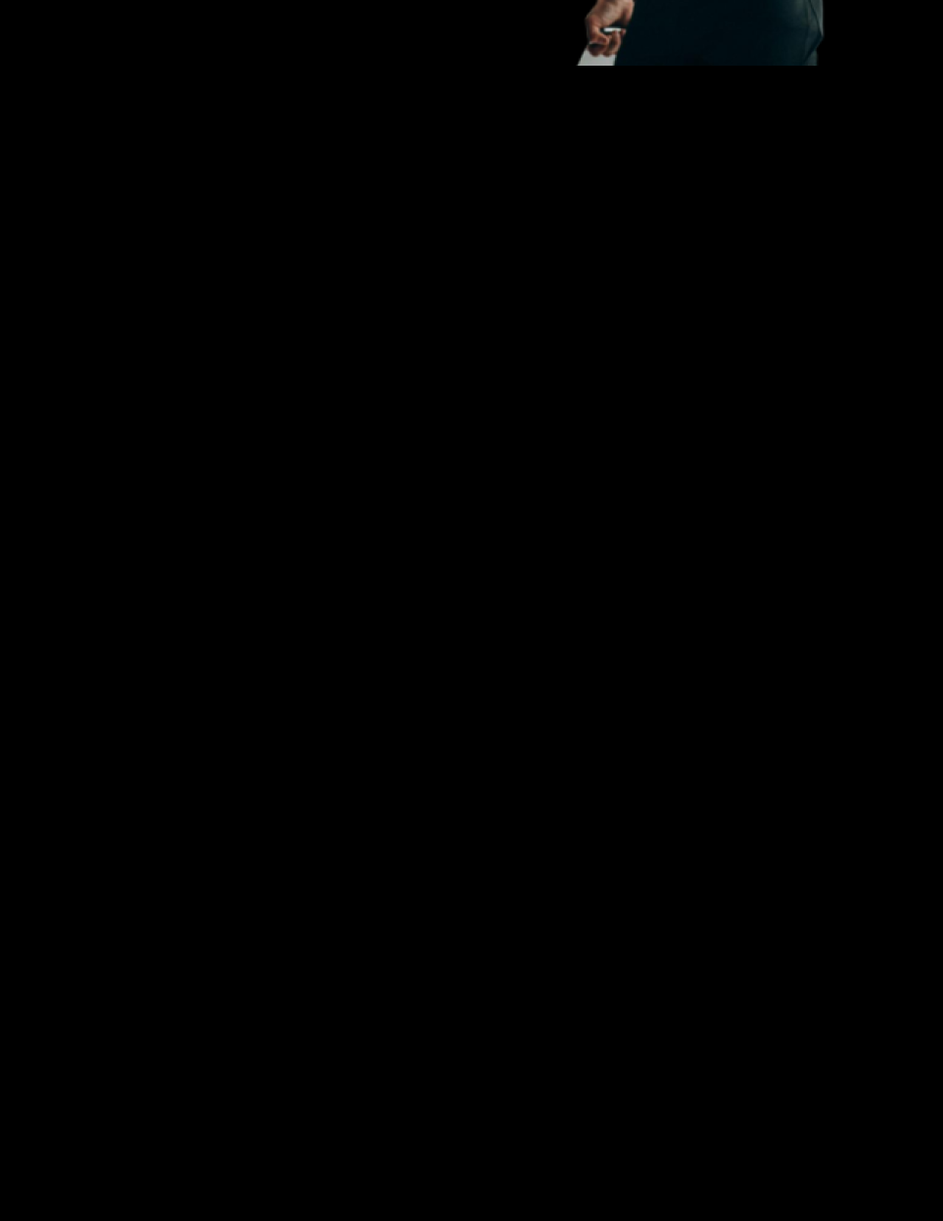
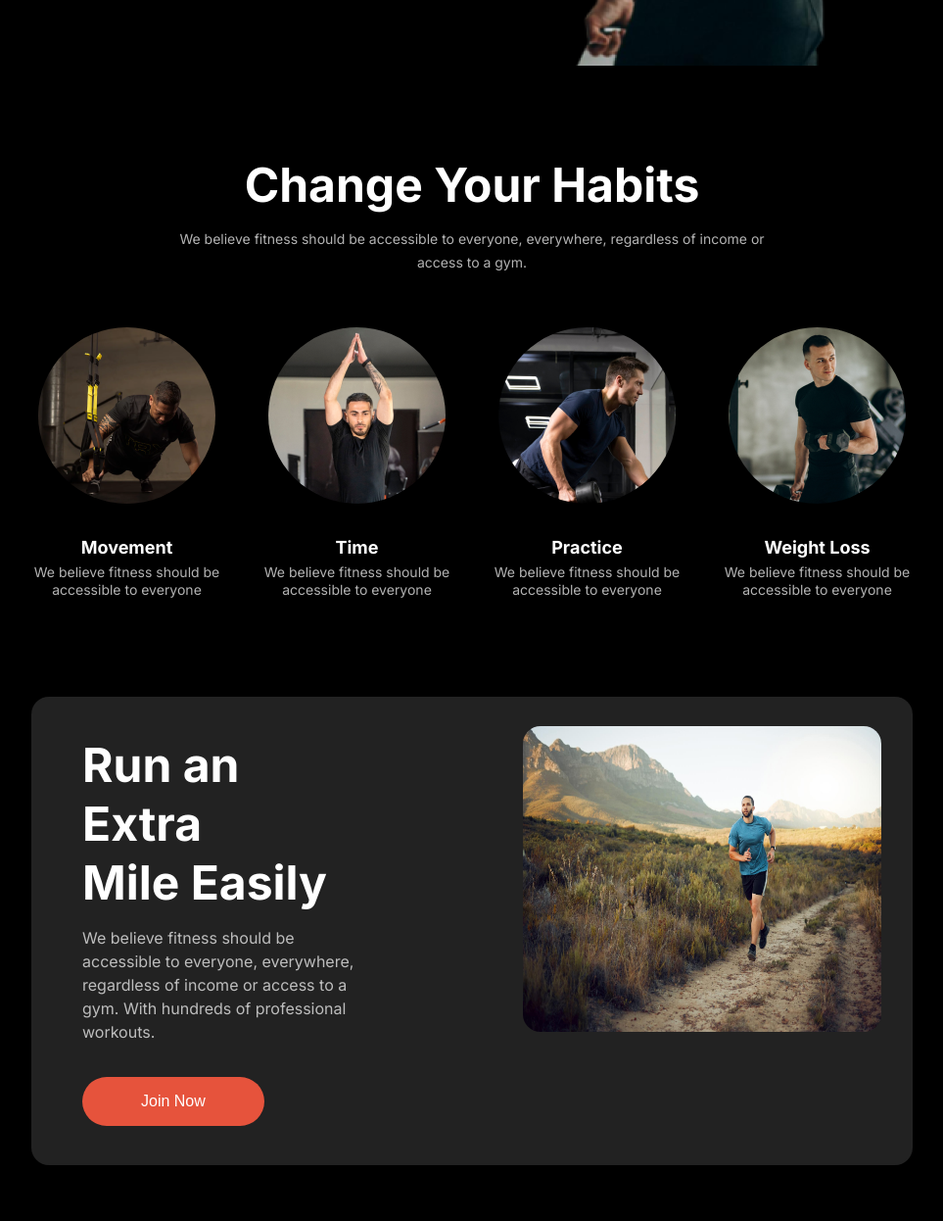
Before and after one commit to galibcse19/ph_assignment2, a plain HTML site: page index.html in a window 1280 px wide. Shown: the part 710-1956 px from the top of the page at 98% size, without its empty margins (158-1121 px from the left). Before the commit the page ends 869 px from the top, so only its background shows below. Drawn offline with Linux system fonts and the light colour scheme.

Commit message:
add more design

```diff
--- a/index.html
+++ b/index.html
@@ -47,13 +47,50 @@
                     <div style="margin-left: 8px;">
                         <span class="button4-span">350+</span>
                         <br>
-                        <span style="opacity: .7;">Video tutorial</span>
+                        <span style="opacity: .7;font-size: 12px;">Video tutorial</span>
                     </div>
                 </div>
 
             </div>
         </section>
     </header>
-
+    <section>
+        <div class="habit-section">
+            <h2 class="habit-head">Change Your Habits</h2>
+            <p class="habit_paragraph">We believe fitness should be accessible to everyone, everywhere, regardless of income or <br> access to a gym.</p>
+        </div>
+        <div class="card-section">
+            <div class="card-subsection">
+                <img class="card-image" src="images/image3.png" alt="">
+                <h3 class="card-head">Movement</h3>
+                <p class="card-paragraph">We believe fitness should be accessible to everyone</p>
+            </div>
+            <div class="card-subsection">
+                <img class="card-image" src="images/image2.png" alt="">
+                <h3 class="card-head">Time</h3>
+                <p class="card-paragraph">We believe fitness should be accessible to everyone</p>
+            </div>
+            <div class="card-subsection">
+                <img class="card-image" src="images/image4.png" alt="">
+                <h3 class="card-head">Practice</h3>
+                <p class="card-paragraph">We believe fitness should be accessible to everyone</p>
+            </div>
+            <div class="card-subsection">
+                <img class="card-image" src="images/image5.png" alt="">
+                <h3 class="card-head">Weight Loss</h3>
+                <p class="card-paragraph">We believe fitness should be accessible to everyone</p>
+            </div>
+        </div>
+    </section>
+     <section class="run-section">
+        <div class="run-subsection">
+            <h1 class="run-head">Run an Extra <br> Mile Easily</h1>
+            <p class="run-paragraph">We believe fitness should be accessible to everyone, everywhere, regardless of income or access to a gym. With hundreds of professional workouts.</p>
+            <button class="run-button">Join Now</button>
+        </div>
+        <div>
+            <img class="run-image" src="images/run.jpg" alt="">
+        </div>
+     </section>
 </body>
 </html>
--- a/style/style.css
+++ b/style/style.css
@@ -11,6 +11,8 @@
     background-color: black;
     color: white;
 }
+
+/* navbar section  */
 .navbar {
     display: flex;
     justify-content: space-between;
@@ -124,6 +126,79 @@
     margin-left: -100px;
 }
 
+/* habit section  */
+
+.habit-section{
+    text-align: center;
+}
+.card-section{
+    display: flex;
+    justify-content:space-around;
+    /* align-items: center; */
+    text-align: center;
+    gap: 40px;
+}
+.habit-head{
+    font-size: 48px;
+    margin-bottom: 14px;
+}
+.habit_paragraph{
+    font-size: 14px;
+    opacity: .7;
+    line-height: 24px;
+    margin: 14px 0;
+    margin-bottom: 54px;
+}
+.card-image{
+    border-radius: 50%;
+    margin-bottom: 30px;
+}
+.card-head{
+    font-size: 18px;
+    margin-bottom: 6px;
+}
+.card-paragraph{
+    font-size: 14px;
+    line-height: 18px;
+    opacity: .7;
+}
+.run-section{
+    display: flex;
+    justify-content: space-between;
+    margin-top: 100px;
+    border-radius: 18px;
+    background: #222222;
+}
+.run-image{
+    width: 366px;
+    height: 312px;
+    border-radius: 18px;
+    margin: 30px 32px 29px 0px;
+}
+.run-subsection{
+    margin: 40px 165px 40px 52px;
+}
+.run-head{
+    font-size: 48px;
+    line-height: 60px;
+    margin-bottom: 14px;
+}
+.run-paragraph{
+    opacity: .7;
+    margin-bottom: 34px;
+    line-height: 24px;
+}
+.run-button{
+    padding: 16px 60px;
+    background-color: #e6533c;
+    border-radius: 42px;
+    border: none;
+    color: white;
+    font-size: 16px;
+    margin-right: 14px;
+}
+
+/* responsive design  */
 
 @media (max-width:576px) {
     .body-font{
@@ -134,7 +209,7 @@
     }
     .navbar-icon{
         display: block;
-        /* margin-right: -40px; */
+        margin-right: -40px;
     }
     .navbar-icon i{
         font-size: 25px;
@@ -176,11 +251,9 @@
     .banner-section2{
         width: 350px;
         height: 580px;
-
         margin-top: -120px;
     }
     #banner-button4{
-        /* margin-top: 300px; */
         margin-left: 180px;
         width: 130px;
     }
@@ -193,5 +266,47 @@
         /* padding-left: 100px; */
         margin-left: 20px;
     }
+    .card-section{
+        display: inline;
+        align-items: center;
+    }
+    .card-subsection{
+        width: 338px;
+        margin: 40px auto;
 
+    }
+    .habit-section{
+        width: 338px;
+
+    }
+    .habit-head{
+        font-size: 32px;
+    }
+
+    .run-section{
+        display: block;
+        padding: 32px;
+        /* align-items: center; */
+        width: 95%;
+        margin: 0 auto;
+    }
+    .run-subsection{
+         margin: 0;
+    }
+    .run-image{
+        width: 100%;
+        height: 150px;
+        margin: 0;
+    }
+    .run-button{
+        width: 100%;
+        margin-bottom: 20px;
+    }
+    .run-paragraph{
+         font-size: 14px;
+         opacity: .7;
+    }
+    .run-head{
+        font-size: 32px;
+    }
 }
```
